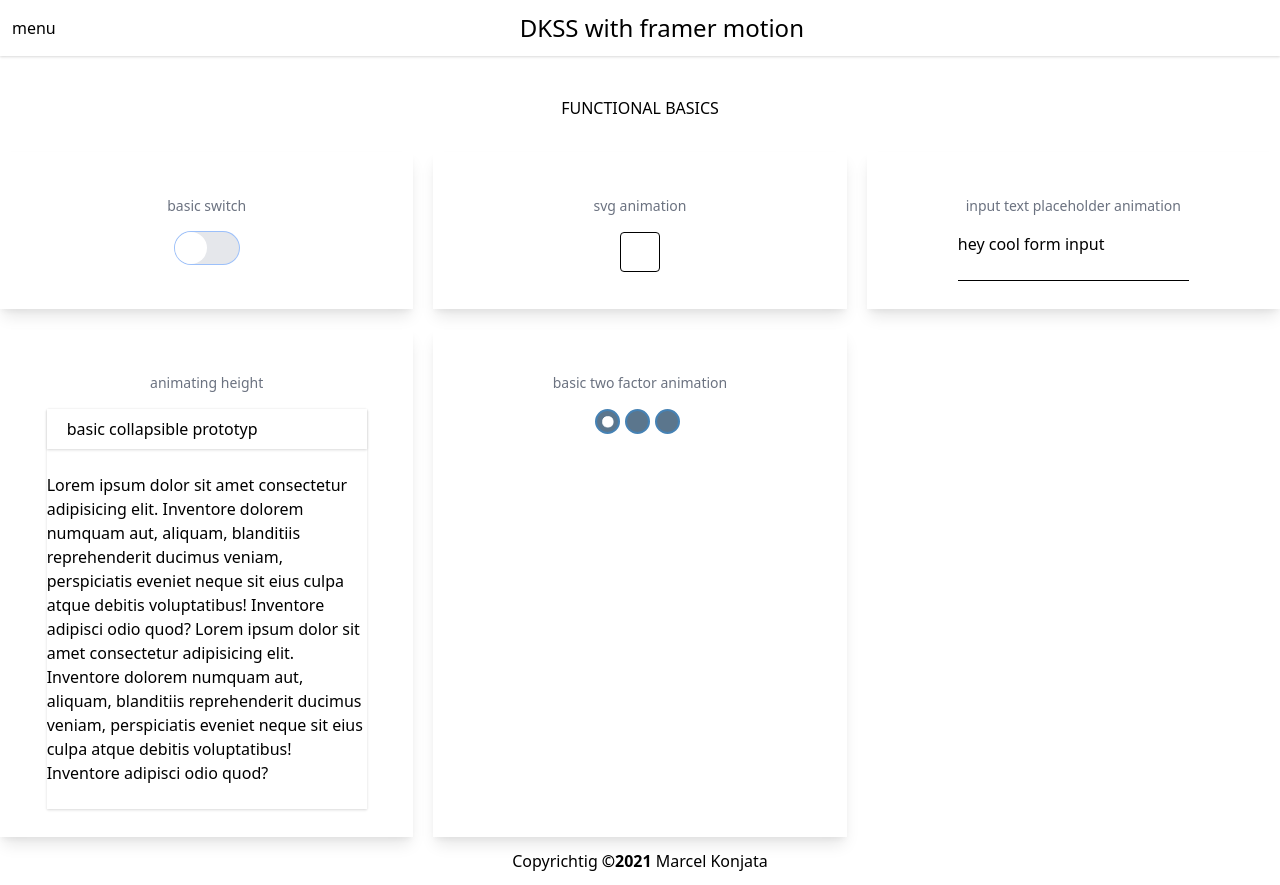
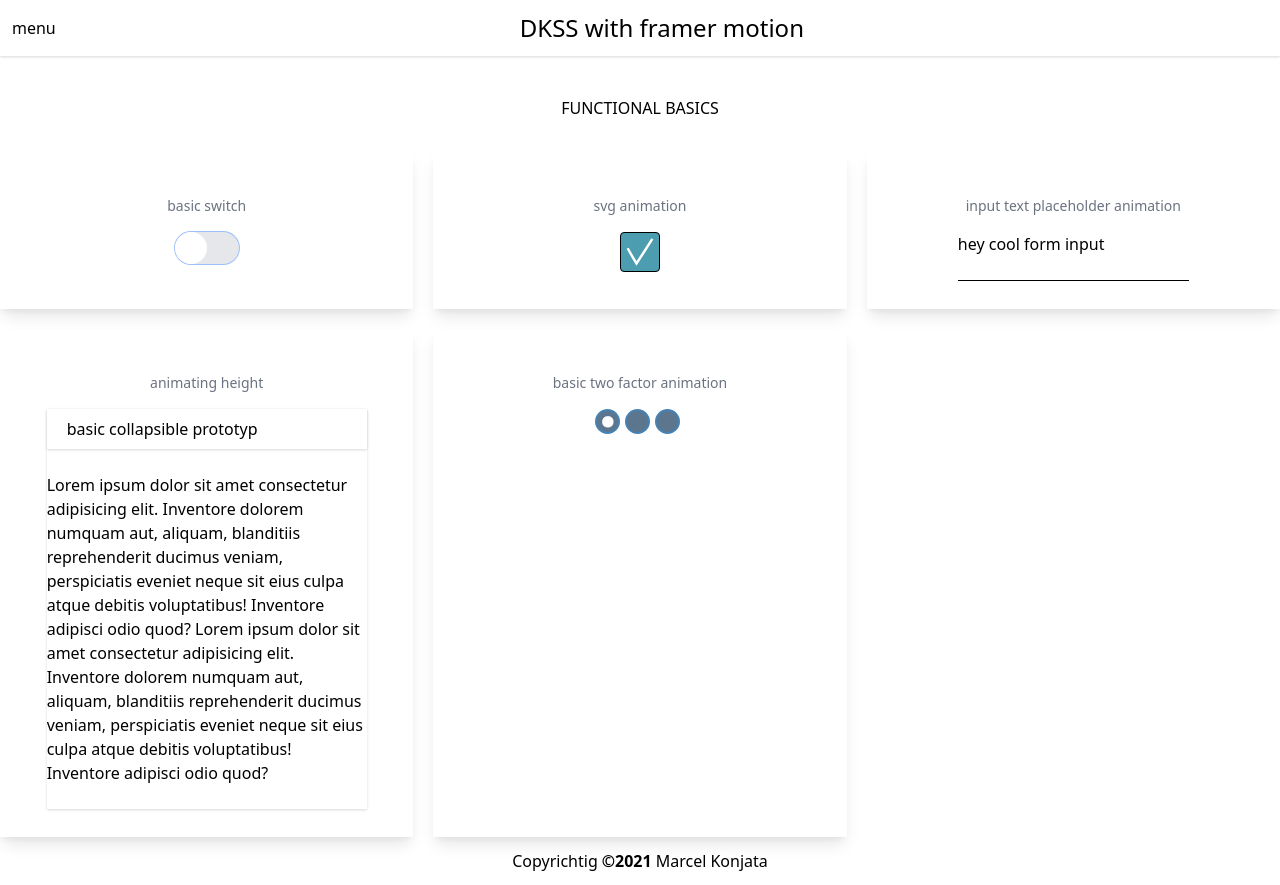
Before and after one commit to Marcel-Konjata/framer-dkss, a Next.js app: page /functional-basics in a window 1280 px wide. Both pictures are taken after a click on the element 639 px from the left and 252 px from the top of the page. Built offline with nearby package versions, Linux system fonts and the light colour scheme.

Commit message:
animated checkbox

```diff
--- a/modules/functionalBasics/checkBox/CheckBox.tsx
+++ b/modules/functionalBasics/checkBox/CheckBox.tsx
@@ -10,9 +10,18 @@ export const CheckBox: FC = () => {
 	const [isChecked, setIsChecked] = useState(false);
 
 	return (
-		<div
+		<motion.div
 			onClick={() => setIsChecked((s) => !s)}
 			className={styles.container}
+			// u can animate inline even conditionally based on state
+			animate={{ backgroundColor: isChecked ? checkedColor : whiteColor }}
+			// transition property modify animation with similar props as css counter part, however it can be injected directly as object key in animate property,
+			// very useful with complex orchestrations and variants, second way is used down below for this example
+			transition={{
+				duration: 0.3,
+				ease: "easeInOut",
+				delay: isChecked ? 0 : 0.4,
+			}}
 		>
 			<svg
 				width="28"
@@ -21,12 +30,18 @@ export const CheckBox: FC = () => {
 				fill="none"
 				xmlns="http://www.w3.org/2000/svg"
 			>
-				<path
+				<motion.path
 					d="M2 12.4706C5.46988 18.8235 10.6747 27.4706 12.8434 31L32 1"
 					stroke="white"
 					strokeWidth="3"
+					// pathLength is special animatable property of svg motion path basically does what is name suggests
+					initial={{ pathLength: isChecked ? 1 : 0 }}
+					animate={{
+						pathLength: isChecked ? 1 : 0,
+						transition: { duration: 0.4, delay: isChecked ? 0.3 : 0 },
+					}}
 				/>
 			</svg>
-		</div>
+		</motion.div>
 	);
 };
```
